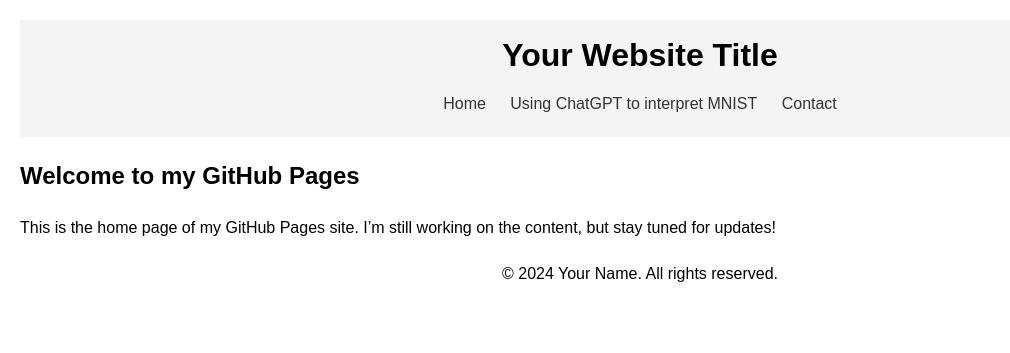
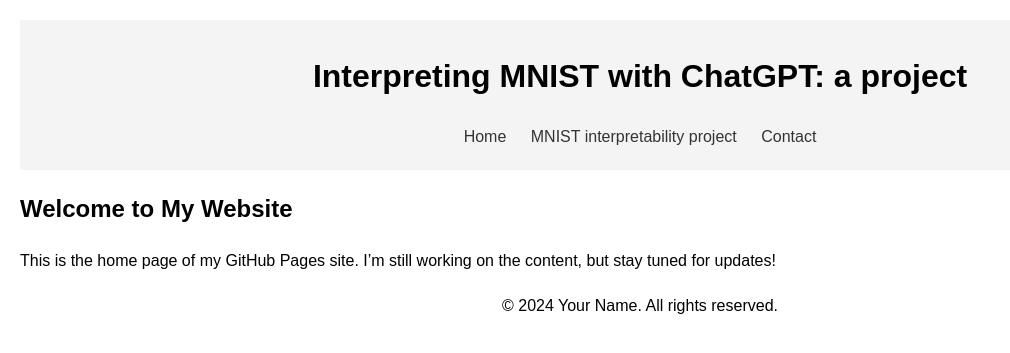
Before and after one commit to Arkleseisure/Arkleseisure.github.io, a Jekyll site: the page built from index.html, in a window 1280 px wide. Shown: the top 353 px of the page, without its empty margins (0-1010 px from the left). Built offline with Jekyll 4.4.1, drawn with Linux system fonts in a browser that asks for light colours.

Commit message:
Update index.html

```diff
--- a/index.html
+++ b/index.html
@@ -1,59 +1,8 @@
-<!DOCTYPE html>
-<html lang="en">
-<head>
-    <meta charset="UTF-8">
-    <meta name="viewport" content="width=device-width, initial-scale=1.0">
-    <meta name="description" content="Thus far, I only have one page hosted on here, I may upload more in the future.">
-    <title>Welcome to my GitHub Pages</title>
-    <link rel="stylesheet" href="https://cdnjs.cloudflare.com/ajax/libs/normalize/8.0.1/normalize.min.css">
-    <style>
-        body {
-            font-family: Arial, sans-serif;
-            line-height: 1.6;
-            margin: 20px;
-        }
-        header {
-            background: #f4f4f4;
-            padding: 10px 0;
-            text-align: center;
-        }
-        h1 {
-            margin: 0;
-        }
-        nav {
-            margin: 10px 0;
-        }
-        nav a {
-            margin: 0 10px;
-            text-decoration: none;
-            color: #333;
-        }
-        footer {
-            margin-top: 20px;
-            text-align: center;
-        }
-    </style>
-</head>
-<body>
+---
+layout: default
+title: Home
+description: "Welcome to my website"
+---
 
-<header>
-    <h1>Your Website Title</h1>
-    <nav>
-        <a href="index.html">Home</a>
-        <a href="mnist_interp.html">Using ChatGPT to interpret MNIST</a>
-        <a href="contact.html">Contact</a>
-        <!-- Add more navigation links as needed -->
-    </nav>
-</header>
-
-<main>
-    <h2>Welcome to my GitHub Pages</h2>
-    <p>This is the home page of my GitHub Pages site. I’m still working on the content, but stay tuned for updates!</p>
-</main>
-
-<footer>
-    <p>&copy; 2024 Your Name. All rights reserved.</p>
-</footer>
-
-</body>
-</html>
+<h2>Welcome to My Website</h2>
+<p>This is the home page of my GitHub Pages site. I’m still working on the content, but stay tuned for updates!</p>
```
